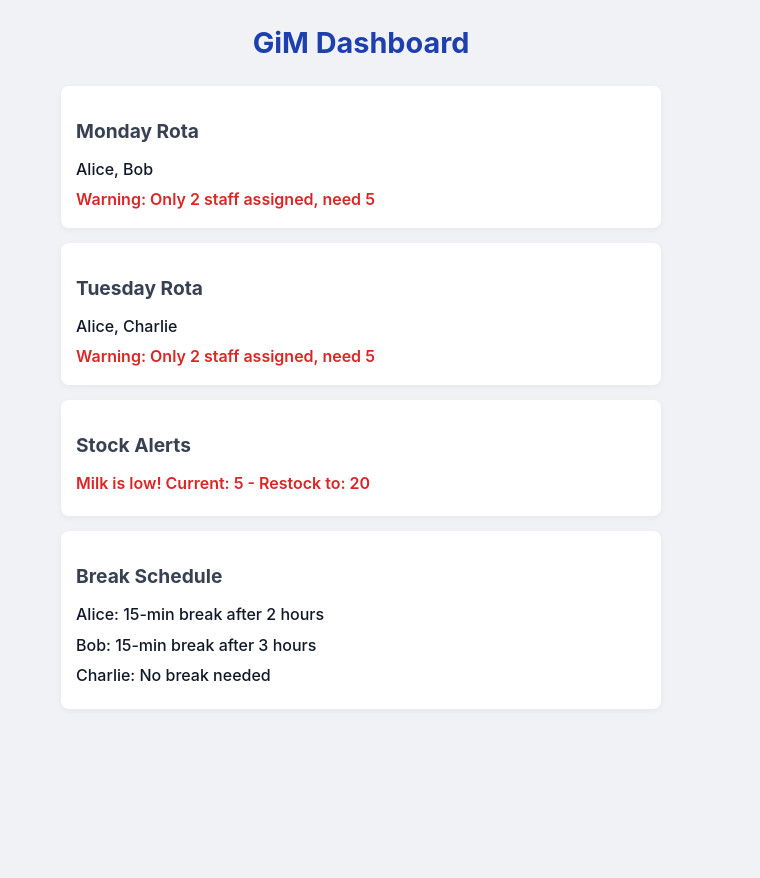
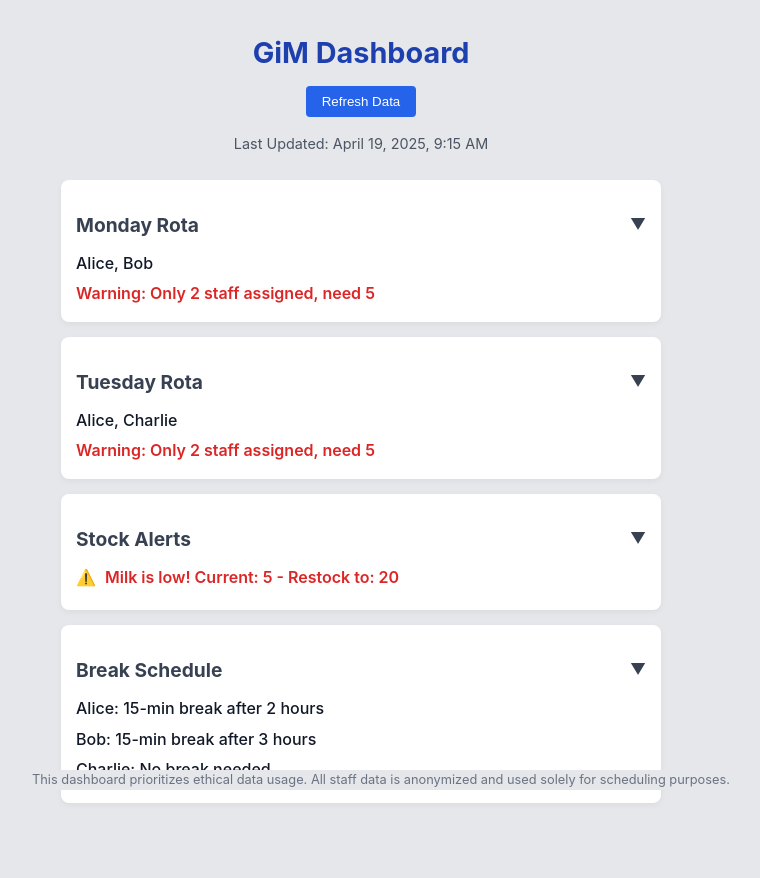
Before and after one commit to EdiHZ/GiM-Demo-0425, a Flask app: page / in a window 1280 px wide. Shown: the whole page, without its empty margins (279-1039 px from the left). Before the commit the page ends 709 px from the top, so only its background shows below. Run offline with Flask 3, Linux system fonts and the light colour scheme.

Commit message:
Add refresh button, accessibility, visual indicators, timestamp, collapsible sections, hover effects, loading spinner, sticky header, and ethical footer

```diff
--- a/templates/dashboard.html
+++ b/templates/dashboard.html
@@ -9,21 +9,34 @@
             font-family: -apple-system, BlinkMacSystemFont, Arial, sans-serif;
             margin: 0;
             padding: 20px;
-            background-color: #f0f2f5;
+            background-color: #e5e7eb;
             color: #111827;
             line-height: 1.6;
             font-size: 16px;
+            padding-bottom: 60px; /* Space for footer */
         }
         h1 {
             text-align: center;
             color: #1e40af;
             font-size: 1.8em;
-            margin: 0 0 20px;
+            margin: 0 0 10px;
         }
         h2 {
             color: #374151;
             font-size: 1.2em;
             margin: 15px 0 10px;
+            cursor: pointer; /* For collapsible sections */
+            display: flex;
+            justify-content: space-between;
+            align-items: center;
+        }
+        h2::after {
+            content: "▼";
+            font-size: 0.8em;
+            transition: transform 0.3s;
+        }
+        h2.collapsed::after {
+            transform: rotate(180deg);
         }
         .container {
             max-width: 600px;
@@ -35,6 +48,17 @@
             margin-bottom: 15px;
             border-radius: 8px;
             box-shadow: 0 2px 6px rgba(0, 0, 0, 0.05);
+            transition: transform 0.2s, box-shadow 0.2s; /* For hover effect */
+        }
+        .card:hover {
+            transform: translateY(-2px);
+            box-shadow: 0 4px 12px rgba(0, 0, 0, 0.1);
+        }
+        .card-content {
+            display: block; /* For collapsible sections */
+        }
+        .card-content.collapsed {
+            display: none;
         }
         .rota-list {
             font-weight: 500;
@@ -51,12 +75,65 @@
             color: #dc2626;
             font-weight: 600;
         }
+        .alert-critical::before {
+            content: "⚠️ ";
+            margin-right: 5px;
+        }
         .alert-moderate {
             color: #2563eb;
         }
         .break-item {
             margin: 5px 0;
             font-weight: 500;
+        }
+        .timestamp {
+            text-align: center;
+            color: #4b5563;
+            font-size: 0.9em;
+            margin-bottom: 15px;
+        }
+        .header-sticky {
+            position: sticky;
+            top: 0;
+            background-color: #e5e7eb;
+            z-index: 10;
+            padding: 10px 0;
+        }
+        .refresh-button {
+            padding: 8px 16px;
+            background-color: #2563eb;
+            color: white;
+            border: none;
+            border-radius: 4px;
+            cursor: pointer;
+            position: relative;
+        }
+        .spinner {
+            display: none;
+            width: 16px;
+            height: 16px;
+            border: 2px solid #ffffff;
+            border-top: 2px solid transparent;
+            border-radius: 50%;
+            animation: spin 1s linear infinite;
+            position: absolute;
+            top: 50%;
+            left: 50%;
+            transform: translate(-50%, -50%);
+        }
+        @keyframes spin {
+            0% { transform: translate(-50%, -50%) rotate(0deg); }
+            100% { transform: translate(-50%, -50%) rotate(360deg); }
+        }
+        .footer {
+            text-align: center;
+            color: #6b7280;
+            font-size: 0.8em;
+            margin-top: 20px;
+            position: fixed;
+            bottom: 10px;
+            width: 100%;
+            background-color: #e5e7eb;
         }
         @media (max-width: 600px) {
             body {
@@ -72,46 +149,91 @@
             .card {
                 padding: 12px;
             }
+            .card:hover {
+                transform: none; /* Disable hover effect on touch devices */
+            }
         }
     </style>
 </head>
 <body>
+    <div class="header-sticky">
         <div class="container">
-        <h1>GiM Dashboard</h1>
+            <h1 id="dashboard-title">GiM Dashboard</h1>
+            <div style="text-align: center; margin-bottom: 15px;">
+                <button class="refresh-button" onclick="refreshPage()">
+                    <span class="button-text">Refresh Data</span>
+                    <span class="spinner"></span>
+                </button>
+            </div>
+            <div class="timestamp">Last Updated: April 19, 2025, 9:15 AM</div>
+        </div>
+    </div>
 
+    <div class="container">
         <div class="card">
-            <h2>Monday Rota</h2>
+            <h2 id="monday-rota" onclick="toggleSection(this)">Monday Rota</h2>
+            <div class="card-content">
                 <div class="rota-list">{{ monday_rota | join(", ") }}</div>
                 {% if monday_warning %}
-                <div class="warning">{{ monday_warning }}</div>
+                    <div class="warning" role="alert" aria-label="Staff shortage warning for Monday">{{ monday_warning }}</div>
                 {% endif %}
+            </div>
         </div>
 
         <div class="card">
-            <h2>Tuesday Rota</h2>
+            <h2 id="tuesday-rota" onclick="toggleSection(this)">Tuesday Rota</h2>
+            <div class="card-content">
                 <div class="rota-list">{{ tuesday_rota | join(", ") }}</div>
                 {% if tuesday_warning %}
-                <div class="warning">{{ tuesday_warning }}</div>
+                    <div class="warning" role="alert" aria-label="Staff shortage warning for Tuesday">{{ tuesday_warning }}</div>
                 {% endif %}
+            </div>
         </div>
 
         <div class="card">
-            <h2>Stock Alerts</h2>
+            <h2 id="stock-alerts" onclick="toggleSection(this)">Stock Alerts</h2>
+            <div class="card-content">
                 {% if stock_alerts %}
                     {% for alert in stock_alerts %}
-                    <div class="alert alert-{{ alert.priority | lower }}">{{ alert.text }}</div>
+                        <div class="alert alert-{{ alert.priority | lower }}" role="alert" aria-label="{{ alert.priority }} stock alert: {{ alert.text }}">{{ alert.text }}</div>
                     {% endfor %}
                 {% else %}
                     <div>No stock alerts at this time.</div>
                 {% endif %}
             </div>
+        </div>
 
         <div class="card">
-            <h2>Break Schedule</h2>
+            <h2 id="break-schedule" onclick="toggleSection(this)">Break Schedule</h2>
+            <div class="card-content">
                 {% for staff, schedule in breaks.items() %}
                     <div class="break-item">{{ staff }}: {{ schedule }}</div>
                 {% endfor %}
             </div>
         </div>
+    </div>
+
+    <div class="footer">
+        This dashboard prioritizes ethical data usage. All staff data is anonymized and used solely for scheduling purposes.
+    </div>
+
+    <script>
+        function toggleSection(element) {
+            const content = element.nextElementSibling;
+            element.classList.toggle('collapsed');
+            content.classList.toggle('collapsed');
+        }
+
+        function refreshPage() {
+            const button = document.querySelector('.refresh-button');
+            const buttonText = button.querySelector('.button-text');
+            const spinner = button.querySelector('.spinner');
+            buttonText.style.display = 'none';
+            spinner.style.display = 'inline-block';
+            setTimeout(() => {
+                location.reload();
+            }, 500); // Small delay to show spinner
+        }
+    </script>
 </body>
 </html>
```
Lines whose indentation alone changed are shown as unchanged.
